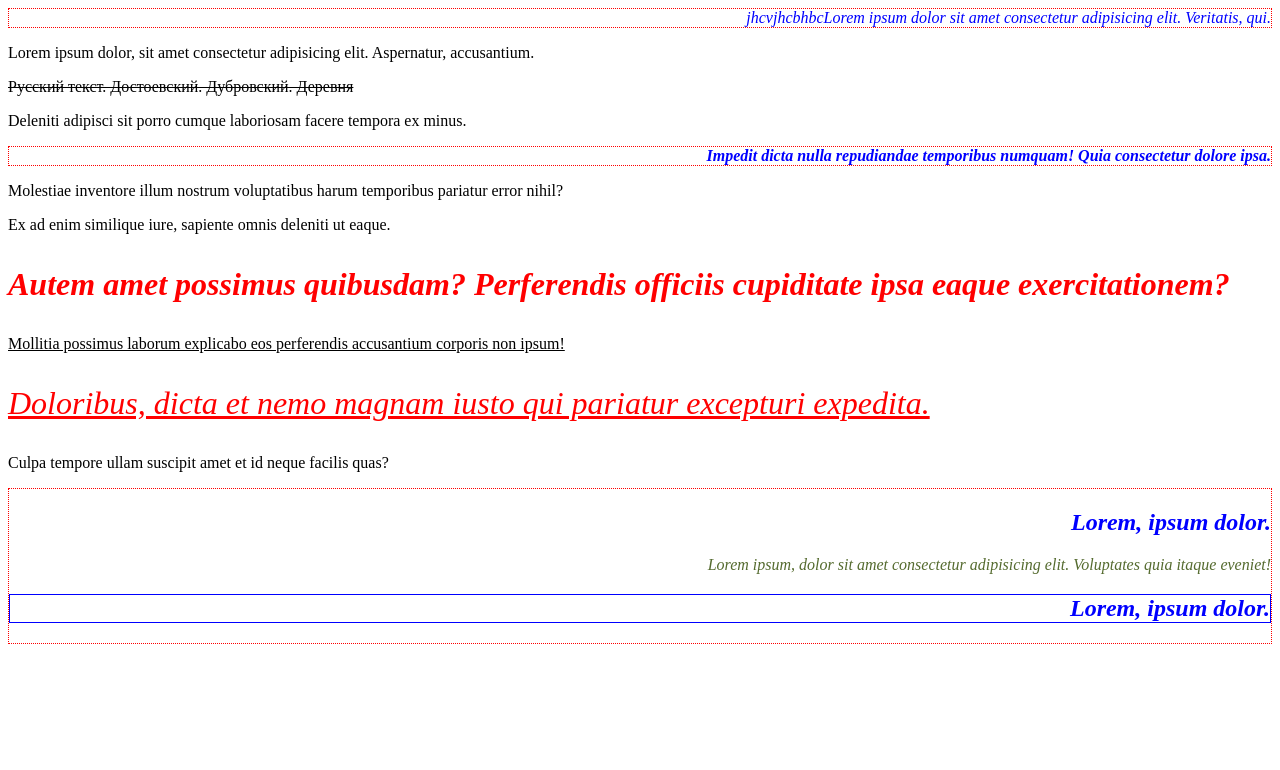
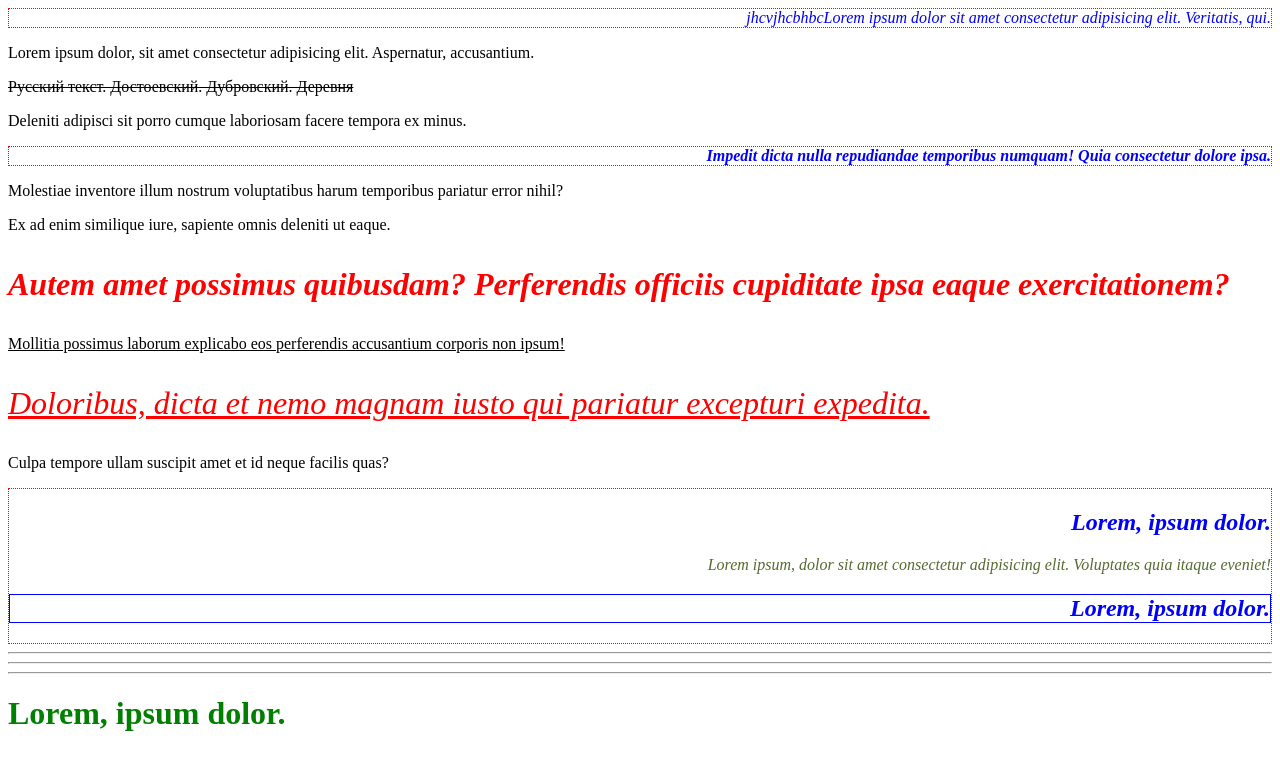
Before and after one commit to ElyaDzhy/Unit-21, a plain HTML site: page index.html in a window 1280 px wide. Drawn offline with Linux system fonts and the light colour scheme.

Commit message:
Add example of keyword 'important'

```diff
--- a/index.html
+++ b/index.html
@@ -11,6 +11,7 @@
     <title>Flex Item</title>
   </head>
   <body>
+    <div>
       <div title="jvvjhab">
         jhcvjhcbhbcLorem ipsum dolor sit amet consectetur adipisicing
         elit. Veritatis, qui.
@@ -21,16 +22,16 @@
       </p>
       <p lang="ru">Русский текст. Достоевский. Дубровский. Деревня</p>
       <p tabindex="0">
-      Deleniti adipisci sit porro cumque laboriosam facere tempora ex
-      minus.
+        Deleniti adipisci sit porro cumque laboriosam facere tempora
+        ex minus.
       </p>
       <p class="testuyg" title="test-a">
         Impedit dicta nulla repudiandae temporibus numquam! Quia
         consectetur dolore ipsa.
       </p>
       <p>
-      Molestiae inventore illum nostrum voluptatibus harum temporibus
-      pariatur error nihil?
+        Molestiae inventore illum nostrum voluptatibus harum
+        temporibus pariatur error nihil?
       </p>
       <p>
         Ex ad enim similique iure, sapiente omnis deleniti ut eaque.
@@ -40,8 +41,8 @@
         ipsa eaque exercitationem?
       </p>
       <p class="class-A">
-      Mollitia possimus laborum explicabo eos perferendis accusantium
-      corporis non ipsum!
+        Mollitia possimus laborum explicabo eos perferendis
+        accusantium corporis non ipsum!
       </p>
       <p class="class-B">
         Doloribus, dicta et nemo magnam iusto qui pariatur excepturi
@@ -59,5 +60,14 @@
         </p>
         <h2>Lorem, ipsum dolor.</h2>
       </article>
+    </div>
+
+    <!-- second part -->
+    <hr />
+    <hr />
+    <hr />
+    <h1 id="main" style="color: green !important">
+      Lorem, ipsum dolor.
+    </h1>
   </body>
 </html>
--- a/styles.css
+++ b/styles.css
@@ -41,3 +41,7 @@ p#FT.pretty[lang="fr"] ~ h2 {
   color: blue;
   font-style: oblique;
 }
+
+#main {
+  color: red !important;
+}
```
Lines whose indentation alone changed are shown as unchanged.
